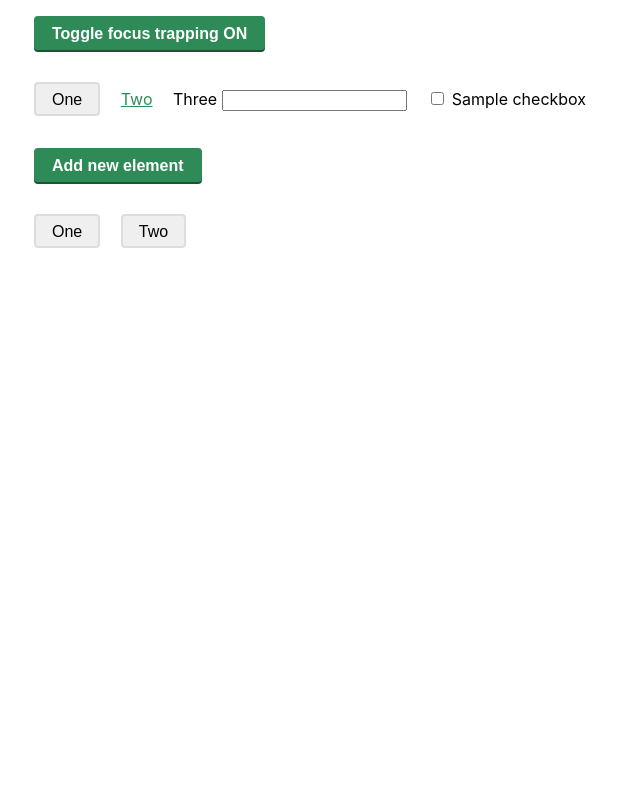
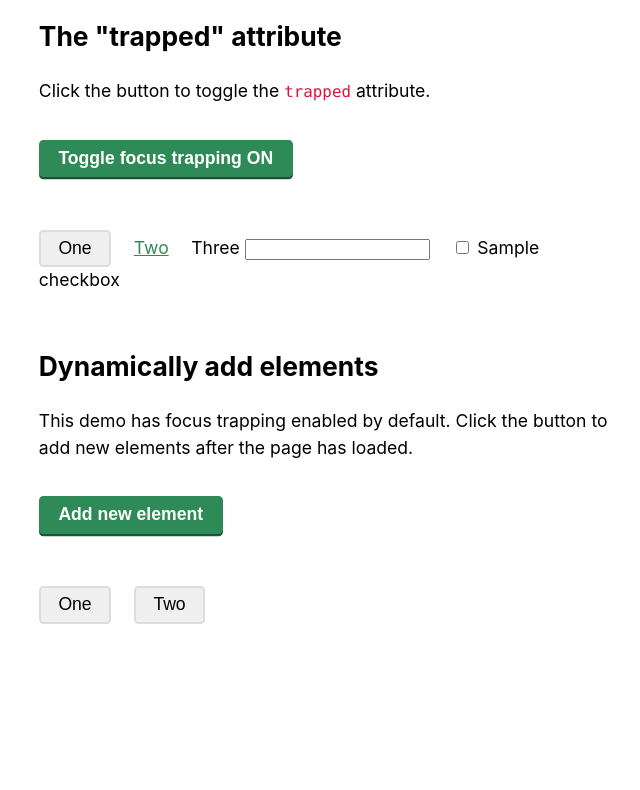
Before and after one commit to levimcg/focus-trapper, a website: page src/index.html in a window 1280 px wide. Shown: the part 132-922 px from the top of the page, without its empty margins (22-662 px from the left). Before the commit the page ends 800 px from the top, so only its background shows below. Drawn offline with Linux system fonts and the light colour scheme.

Commit message:
Improved demo quality

```diff
--- a/src/index.html
+++ b/src/index.html
@@ -6,17 +6,40 @@
   <meta http-equiv="X-UA-Compatible" content="ie=edge">
   <title>Focus Trapper</title>
   <style>
+    * {
+      box-sizing: border-box;
+    }
+
     html {
-      font-size: 100%;
+      font-size: 110%;
     }
 
     body {
-      padding: 3rem;
       font-family: -apple-system, BlinkMacSystemFont, 'Segoe UI', Roboto, Oxygen, Ubuntu, Cantarell, 'Open Sans', 'Helvetica Neue', sans-serif;
+      line-height: 1.5;
+      max-width: 40rem;
+      padding-top: 2rem;
+      padding-right: 3rem;
+      padding-bottom: 9rem;
+      padding-left: 3rem;
     }
 
     a {
       color: seagreen;
+    }
+
+    h1 {
+      margin-top: 0;
+    }
+
+    h2 {
+      margin-top: 3rem;
+    }
+
+    code {
+      font-family: "SFMono-Regular", Consolas, Menlo, Courier, monospace;
+      font-size: .9rem;
+      color: crimson;
     }
 
     button {
@@ -59,6 +82,7 @@
     }
 
     focus-trapper > * {
+      margin-top: 1rem;
       margin-right: 1rem;
     }
   </style>
@@ -66,6 +90,9 @@
 <body>
   <main>
     <h1>Focus Trapper Demo</h1>
+
+    <h2>The "trapped" attribute</h2>
+    <p>Click the button to toggle the <code>trapped</code> attribute.</p>
     <div class="demo-item">
       <button
         aria-checked="false"
@@ -91,6 +118,8 @@
       </focus-trapper>
     </div>
 
+    <h2>Dynamically add elements</h2>
+    <p>This demo has focus trapping enabled by default. Click the button to add new elements after the page has loaded.</p>
     <div class="demo-item">
       <button class="button-primary" type="button" id="add-button">Add new element</button>
     </div>
@@ -125,7 +154,7 @@
       function toggleTrapped(bool) {
         toggleButton.setAttribute('aria-checked', bool);
         toggleButton.textContent = `
-          Toggle Focus Trapping: ${bool ? 'OFF' : 'ON'}
+          Toggle Focus Trapping ${bool ? 'OFF' : 'ON'}
         `;
       }
 
```
